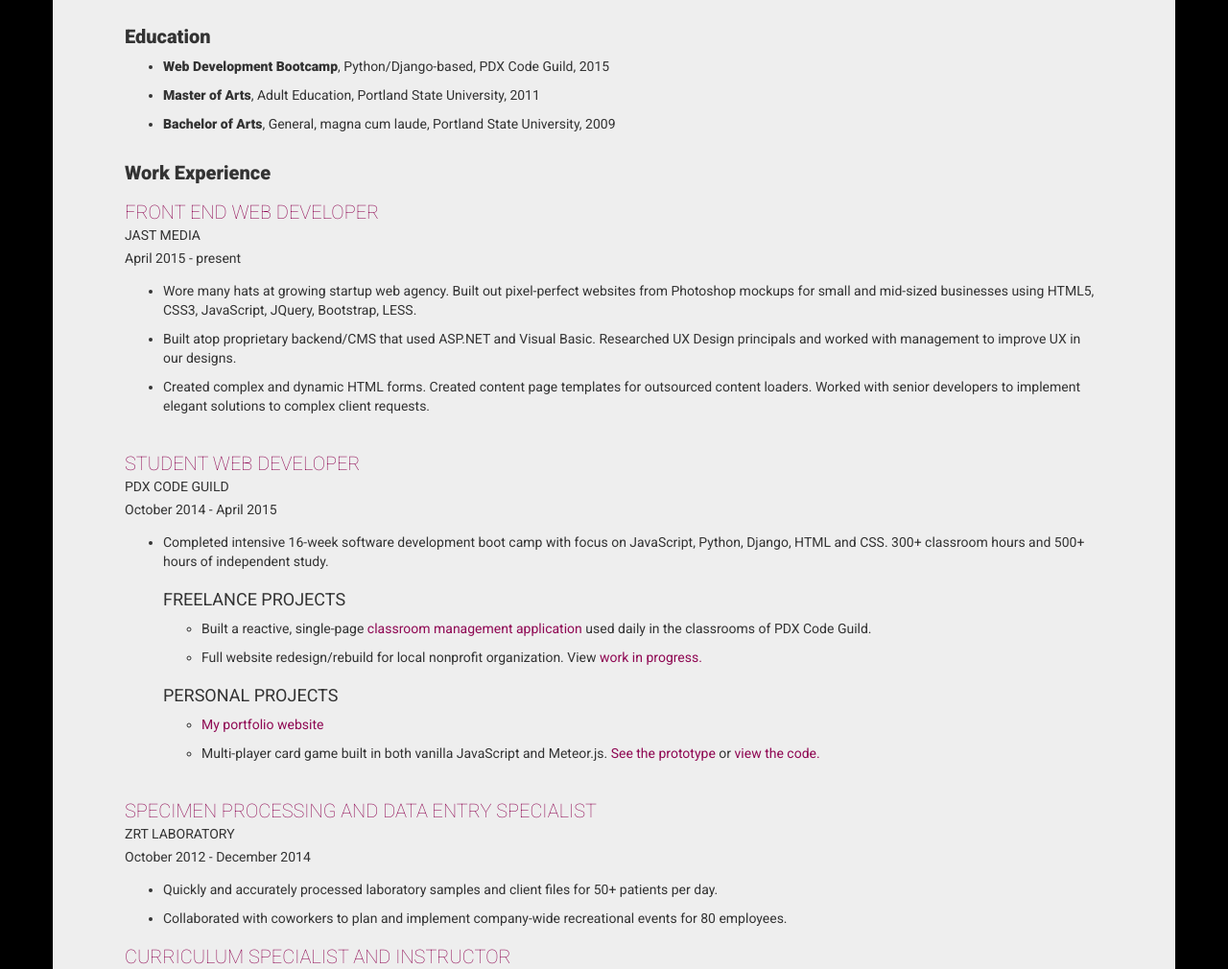
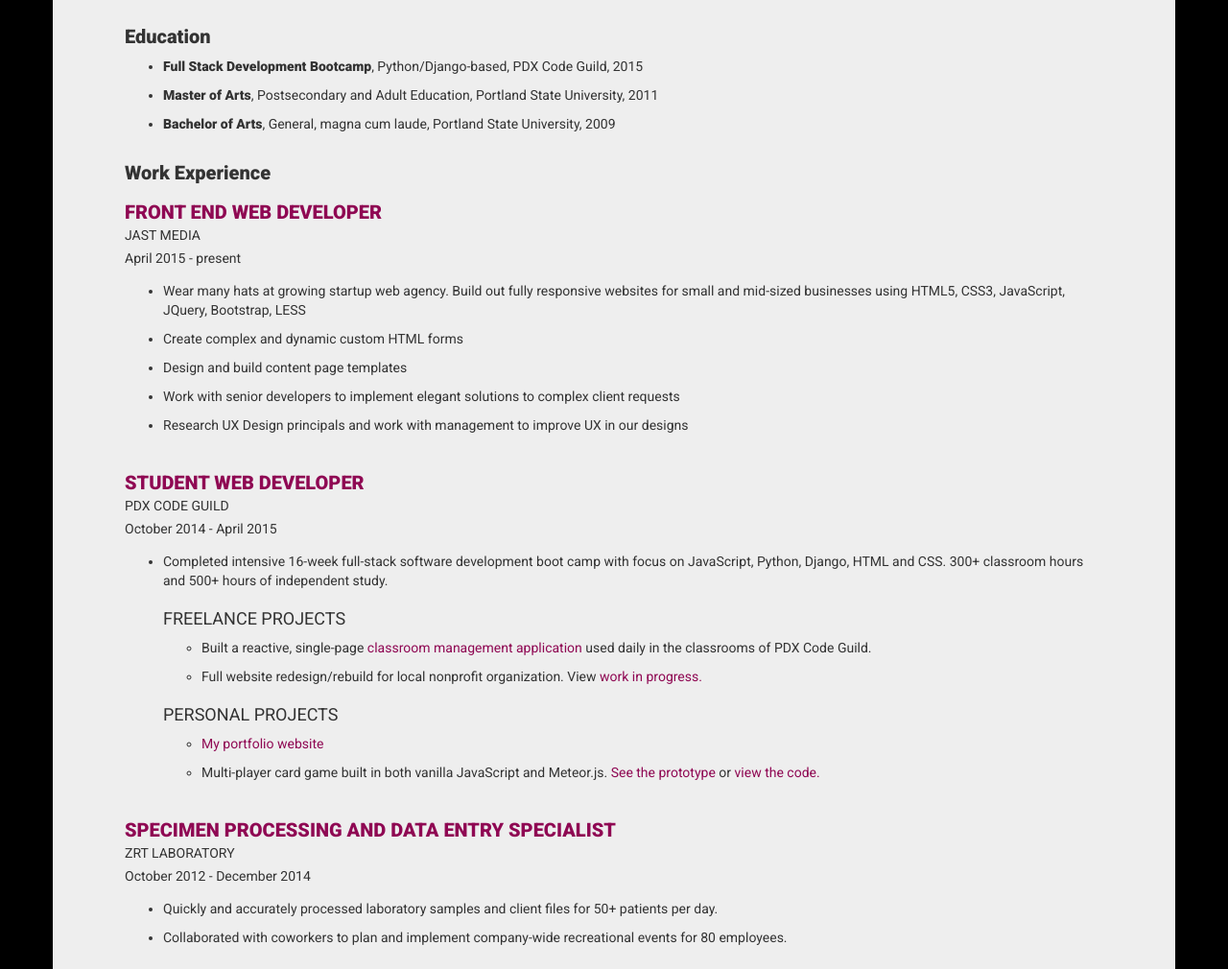
Before and after one commit to trezp/portfolioV2, a website: page resume.html in a window 1280 px wide. Shown: the part 360-1370 px from the top of the page at 96% size. Drawn offline with nearby package versions, Linux system fonts and the light colour scheme.

```diff
--- a/less/resume.less
+++ b/less/resume.less
@@ -11,11 +11,20 @@
 
 	.resume-body {
 		padding: @grid-gutter-width*2;
+
+		@media (max-width: @screen-xs-max) {
+			padding: 0;
+		}
 	}
 
 	h1, h2, h3, p {
 		padding: 0px;
 		margin: 0px;
+
+		@media (max-width: @screen-xs-max) {
+			text-align: center;
+		}
+
 	}
 
 	h3 {
@@ -39,7 +48,7 @@
 		.uppercase;
 		color: @brand-primary;
 		font-size: 20px;
-		font-weight: 200;
+		font-weight: 900;
 		line-height: 1;
 	}
 
@@ -50,6 +59,11 @@
 	.date {
 		display: block;
 		margin-bottom: 14px;
+
+		@media (max-width: @screen-xs-max) {
+			text-align: center;
+			font-weight: 900;
+		}
 	}
 
 	ul {
--- a/resume.html
+++ b/resume.html
@@ -14,7 +14,7 @@
 <div class="resume">
 <div class="resume-body">
 	<div class="contact-info-block">
-		<h2><strong><a href="treasureporth.com">treasureporth.com</strong></a></h2>
+		<h2><strong><a href="index.html">treasureporth.com</strong></a></h2>
 		<h2><i class="fa fa-mobile"></i> 971-222-5228</h2>
 		<h2><a href="github.com/trezp"><strong><i class="fa fa-code-fork"></i> Github</strong></a></h2>
 
@@ -28,8 +28,8 @@
 
 	<h3>Education</h3>
 	<ul>
-		<li><strong>Web Development Bootcamp</strong>, Python/Django-based, PDX Code Guild, 2015</li>
-		<li><strong>Master of Arts</strong>, Adult Education, Portland State University, 2011</li>
+		<li><strong>Full Stack Development Bootcamp</strong>, Python/Django-based, PDX Code Guild, 2015</li>
+		<li><strong>Master of Arts</strong>, Postsecondary and Adult Education, Portland State University, 2011</li>
 		<li><strong>Bachelor of Arts</strong>, General, magna cum laude, Portland State University, 2009</li>
 	</ul>
 
@@ -39,9 +39,11 @@
 		<p class="company">JAST Media</p>
 		<span class="date"> April 2015 - present</span>
 		<ul>
-			<li>Wore many hats at growing startup web agency. Built out pixel-perfect websites from Photoshop mockups for small and mid-sized businesses using HTML5, CSS3, JavaScript, JQuery, Bootstrap, LESS.</li>
-			<li> Built atop proprietary backend/CMS that used ASP.NET and Visual Basic. Researched UX Design principals and worked with management to improve UX in our designs. </li>
-			<li>Created complex and dynamic HTML forms. Created content page templates for outsourced content loaders. Worked with senior developers to implement elegant solutions to complex client requests.</li>
+			<li>Wear many hats at growing startup web agency. Build out fully responsive websites for small and mid-sized businesses using HTML5, CSS3, JavaScript, JQuery, Bootstrap, LESS</li>
+			<li>Create complex and dynamic custom HTML forms</li>
+			<li>Design and build content page templates
+			<li>Work with senior developers to implement elegant solutions to complex client requests</li>
+			<li>Research UX Design principals and work with management to improve UX in our designs</li>
 		</ul>
 	</div>
 	<div class="job">
@@ -49,7 +51,7 @@
 		<p class="company">PDX Code Guild</p>
 		<span class="date"> October 2014 - April 2015</span>
 		<ul>
-			<li>Completed intensive 16-week software development boot camp with focus on JavaScript, Python, Django, HTML and CSS. 300+ classroom hours and 500+ hours of independent study. </li>
+			<li>Completed intensive 16-week full-stack software development boot camp with focus on JavaScript, Python, Django, HTML and CSS. 300+ classroom hours and 500+ hours of independent study. </li>
 			<h4>FREELANCE PROJECTS</h4>
 
 				<ul>
@@ -76,10 +78,11 @@
 				for 80 employees.
 			</li>
 		</ul>
-
-			<p class="job-title">Curriculum Specialist and Instructor</p>
-			<p class="company">Portland Community Media</p>
-			<p class="date">February 2010 - February 2012</p>
+	</div>
+	<div class="job">
+		<p class="job-title">Curriculum Specialist and Instructor</p>
+		<p class="company">Portland Community Media</p>
+		<p class="date">February 2010 - February 2012</p>
 		<ul>
 			<li>Researched and designed a curriculum aimed at developing career and college skills through filmmaking and other multimedia projects. The curriculum was recently adopted by Street Level Youth Media in Chicago</li>
 			<li>
```
Also changed, not shown: index.html (+2 -2 lines), css/styles.css, images/cityscape.jpg.
